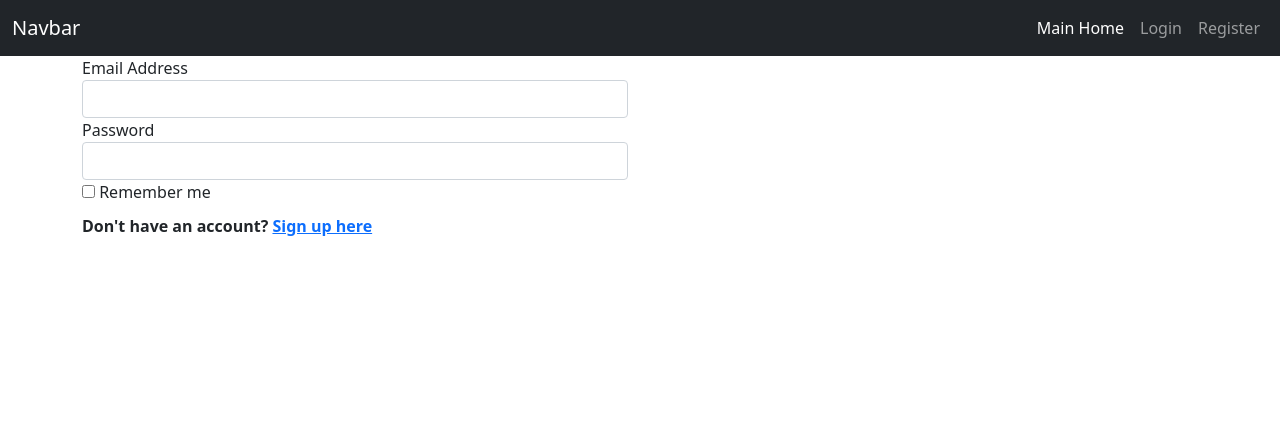
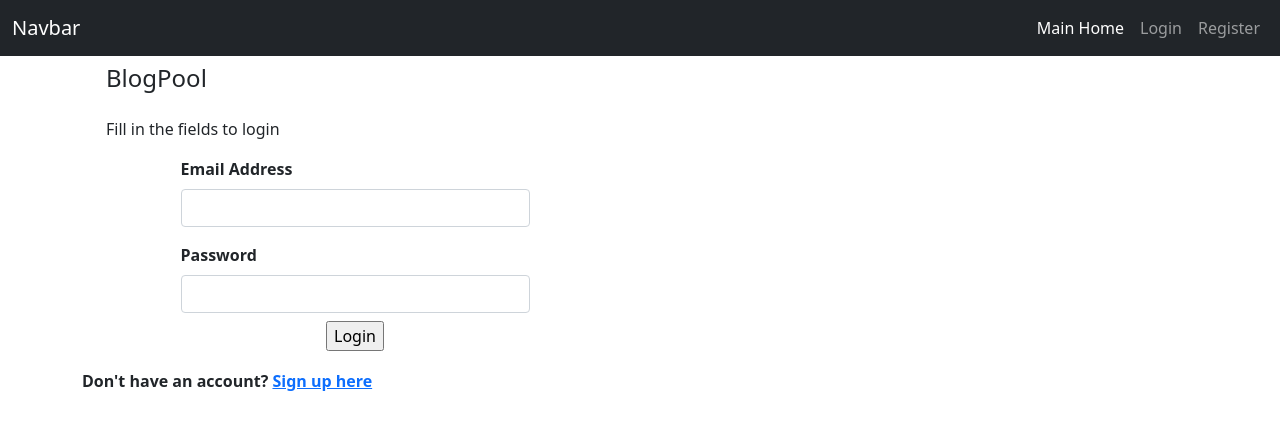
Before and after one commit to MutuaFranklin/BlogPool, a Flask app: page /auth/login in a window 1280 px wide. Shown: the top 430 px of the page. Run offline with Flask 2, Linux system fonts and the light colour scheme; some libraries are stand-ins or nearby versions.

Commit message:
add auth template

```diff
--- a/app/templates/auth/login.html
+++ b/app/templates/auth/login.html
@@ -18,7 +18,33 @@
           </div>
         {% endfor %}
         <!-- Login form -->
-        {{wtf.quick_form(login_form)}}
+        <!-- {{wtf.quick_form(login_form)}} -->
+        <div class="login-card px-4 py-2">
+          <h4 class="fw-light text--center mb-4">Blog<span class="text--primary">Pool</span></h4>
+          <p class="fw-light">Fill in the fields to login</p>
+          <form class="d-flex flex-column justify-content-center align-items-center" action="/auth/login" method="post">
+              {{login_form.hidden_tag()}}
+              <div class="mb-2">
+                  <div class="fw-bold text-capitalize mb-2">
+                      {{login_form.email.label}}
+                  </div>
+                  <div>
+                      {{login_form.email(size=30, class_="form-control" )}}
+                  </div>
+              </div>
+              <div class="mt-2">
+                  <div class="fw-bold text-capitalize mb-2">
+                      {{login_form.password.label}}
+                  </div>
+                  <div>
+                      {{login_form.password(size=30, class_="form-control")}}
+                  </div>
+              </div>
+              <div class="mt-2">
+                <input class="ghost-button" type="submit" value="Login">
+              </div>
+          </form>
+      </div>
 
         <p style="font-weight: bold; margin-top: 10px;"> Don't have an account? <a href="{{url_for('auth.register')}}">Sign up here</a></p>
         </div>
```
